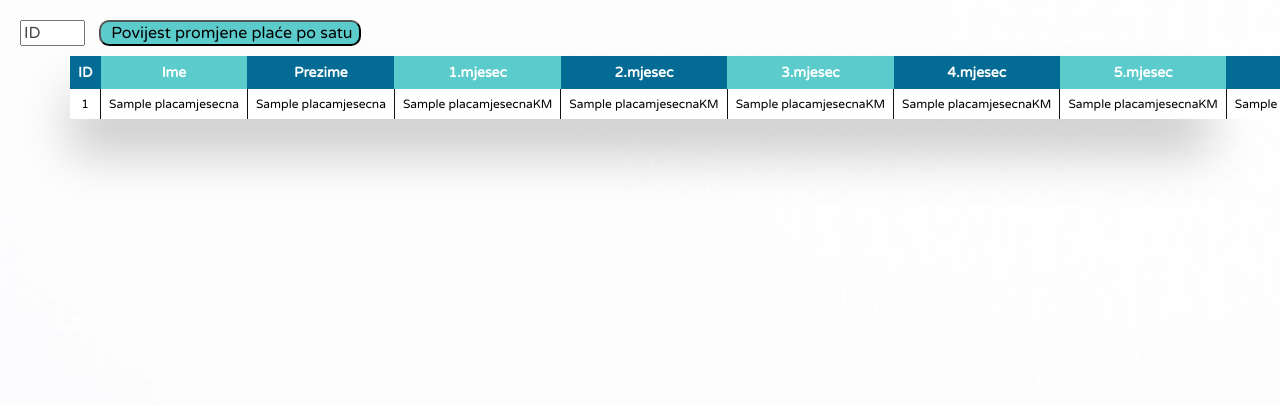
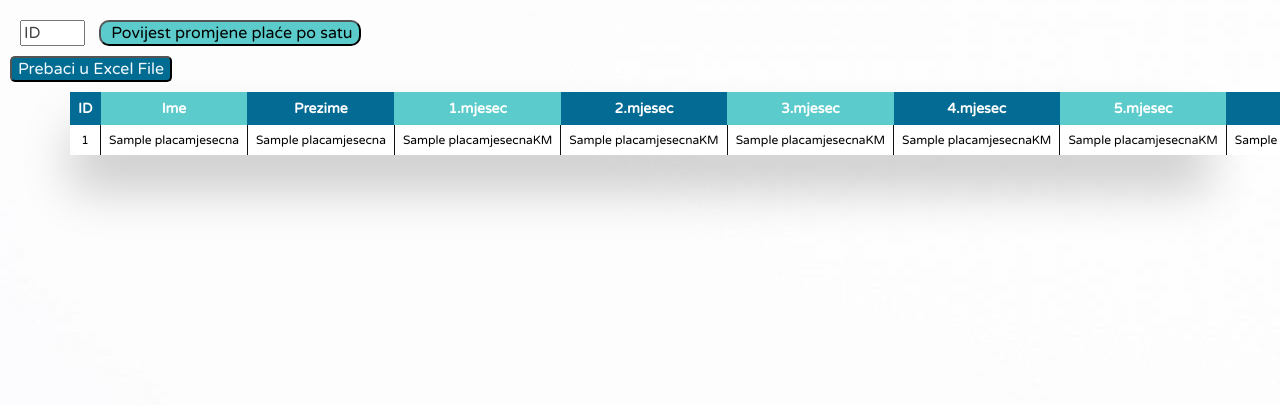
Before and after one commit to MarkoCuk54/Payroll-Application, a Flask app: page /povijestPrimanja in a window 1280 px wide. Shown: the part 60-465 px from the top of the page. Run offline with Flask 2, Linux system fonts and the light colour scheme; tables that the repository leaves empty hold one stand-in row (values such as "Sample post"); a database or web service that is not in the repository returns one stand-in record (values such as "Sample title").

Commit message:
adding export to excel files

```diff
--- a/app.py
+++ b/app.py
@@ -320,6 +320,15 @@ def upload_files():
       else:
         return render_template("error.html", message = "Ovo nije valjana Excel datoteka")
 
+@app.route('/toexcel')
+def to_excel():
+    webpage_url = "http://192.168.0.113:5000/povijestPrimanja?"
+# Create a Pandas dataframe using the table data.
+    table_data = pd.read_html(webpage_url)[0]
+# Store the above-created dataframe as an excel file using the to_excel() function
+    table_data.to_excel("table_data.xlsx")
+    return render_template("error.html", message = "Excel spreman.")
+
 
 
 
--- a/templates/povijestPrimanja.html
+++ b/templates/povijestPrimanja.html
@@ -93,6 +93,13 @@
         <input style="margin-right: 10px" autocomplete="off" type="number" min=1 max=999 name="idPovijest" placeholder="ID">
         <input id="button-delete" type="submit" value=" Povijest promjene plaće po satu">
     </form>
+    <form style="text-align: left" action="/toexcel">
+        <button style="
+    margin-top: 10px;
+    margin-left: -330px;
+    border-radius: 5px;
+    color: aliceblue;">Prebaci u Excel File</button></form>
+    </form>
     <div class="table-wrapper">
 
         <table class="fl-table">
```
Also changed, not shown: 1 other file.
